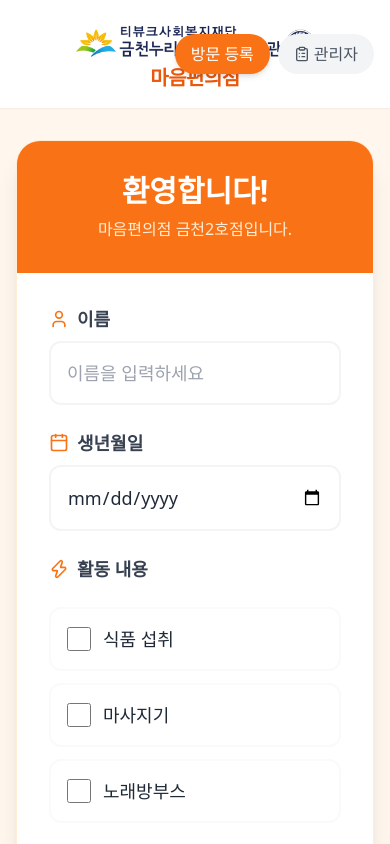
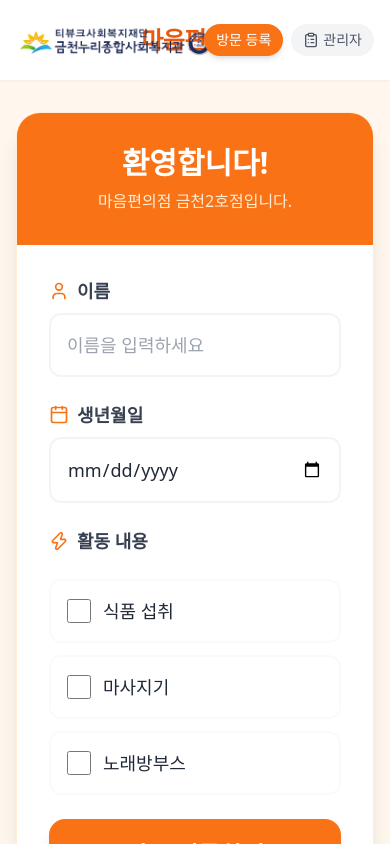
Before and after one commit to vaqui1220/maum-store, a React (Create React App) app: page / in a window 390 px wide. Shown: the top 844 px of the page. Built offline with nearby package versions, Linux system fonts and the light colour scheme.

Commit message:
헤더 로고 좌측 끝으로, 타이틀 중앙으로 위치 수정

```diff
--- a/src/App.js
+++ b/src/App.js
@@ -108,17 +108,21 @@ export default function App() {
   return (
     <div className="min-h-screen bg-orange-50 font-sans text-gray-800 pb-10">
       <header className="bg-white shadow-sm p-4 sticky top-0 z-10">
-        <div className="max-w-4xl mx-auto relative flex items-center justify-center min-h-[4rem]">
-          {/* 가운데 정렬된 로고와 이름 (세로 배치) */}
-          <div className="flex flex-col items-center gap-1 text-orange-600 mt-1">
-            <img src="/welfare_logo.png" alt="티뷰크사회복지재단 금천누리종합사회복지관" className="h-10 w-auto" />
-            <h1 className="text-xl font-bold tracking-tight">마음편의점</h1>
+        <div className="max-w-5xl mx-auto relative flex items-center justify-center min-h-[3rem]">
+          {/* 좌측 끝: 로고 이미지 */}
+          <div className="absolute left-0 flex items-center">
+            <img src="/welfare_logo.png" alt="티뷰크사회복지재단 금천누리종합사회복지관" className="h-8 md:h-10 w-auto" />
           </div>
 
-          {/* 우측 정렬된 메뉴 버튼들 */}
+          {/* 중앙: 마음편의점 타이틀 */}
+          <div className="flex items-center text-orange-600">
+            <h1 className="text-2xl md:text-3xl font-bold tracking-tight">마음편의점</h1>
+          </div>
+
+          {/* 우측 끝: 메뉴 버튼들 */}
           <div className="absolute right-0 flex gap-2">
-            <button onClick={() => setActiveTab('register')} className={`px-4 py-2 rounded-full font-medium ${activeTab === 'register' ? 'bg-orange-500 text-white shadow-md' : 'bg-gray-100 text-gray-600 hover:bg-gray-200 transition-colors'}`}>방문 등록</button>
-            <button onClick={() => setActiveTab('admin')} className={`px-4 py-2 rounded-full font-medium flex items-center gap-1 ${activeTab === 'admin' ? 'bg-teal-600 text-white shadow-md' : 'bg-gray-100 text-gray-600 hover:bg-gray-200 transition-colors'}`}><ClipboardList className="w-4 h-4" /> 관리자</button>
+            <button onClick={() => setActiveTab('register')} className={`px-3 py-1.5 md:px-4 md:py-2 rounded-full font-medium text-sm md:text-base ${activeTab === 'register' ? 'bg-orange-500 text-white shadow-md' : 'bg-gray-100 text-gray-600 hover:bg-gray-200 transition-colors'}`}>방문 등록</button>
+            <button onClick={() => setActiveTab('admin')} className={`px-3 py-1.5 md:px-4 md:py-2 rounded-full font-medium flex items-center gap-1 text-sm md:text-base ${activeTab === 'admin' ? 'bg-teal-600 text-white shadow-md' : 'bg-gray-100 text-gray-600 hover:bg-gray-200 transition-colors'}`}><ClipboardList className="w-4 h-4" /> 관리자</button>
           </div>
         </div>
       </header>
```
